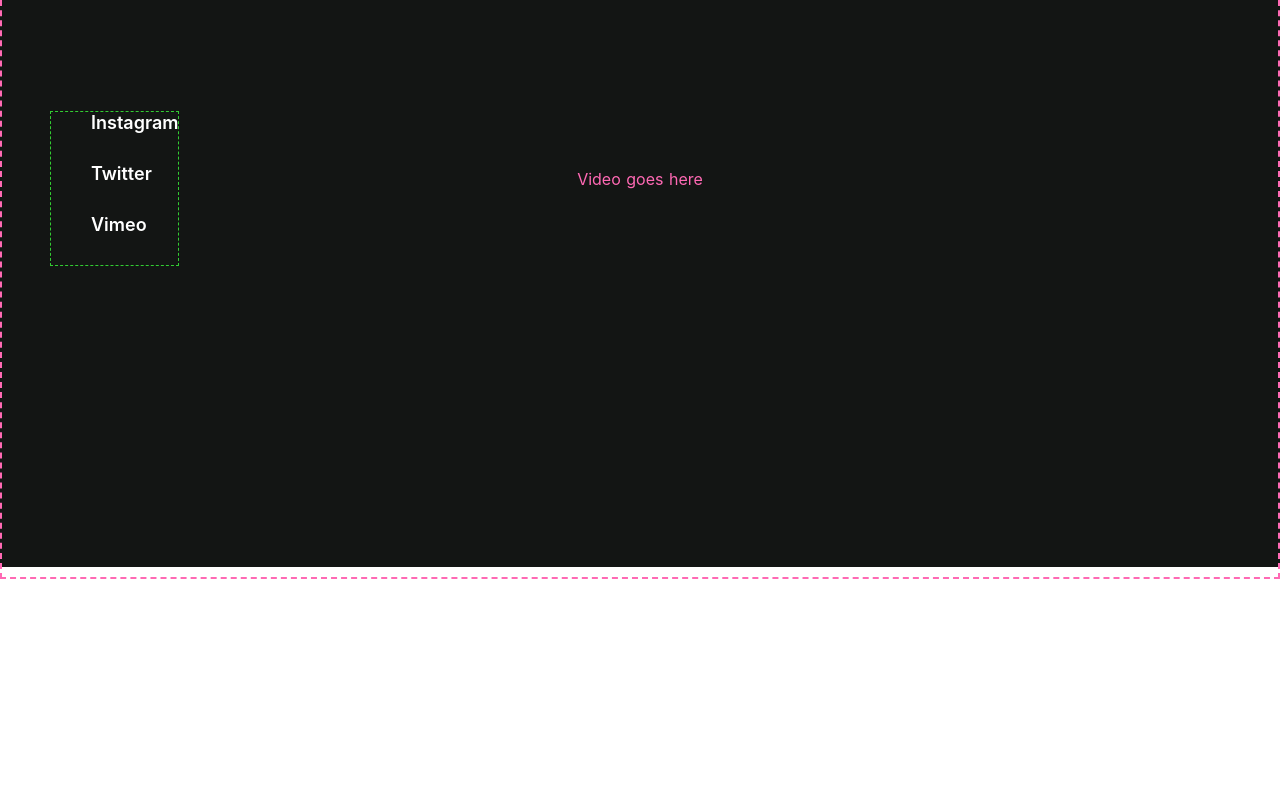
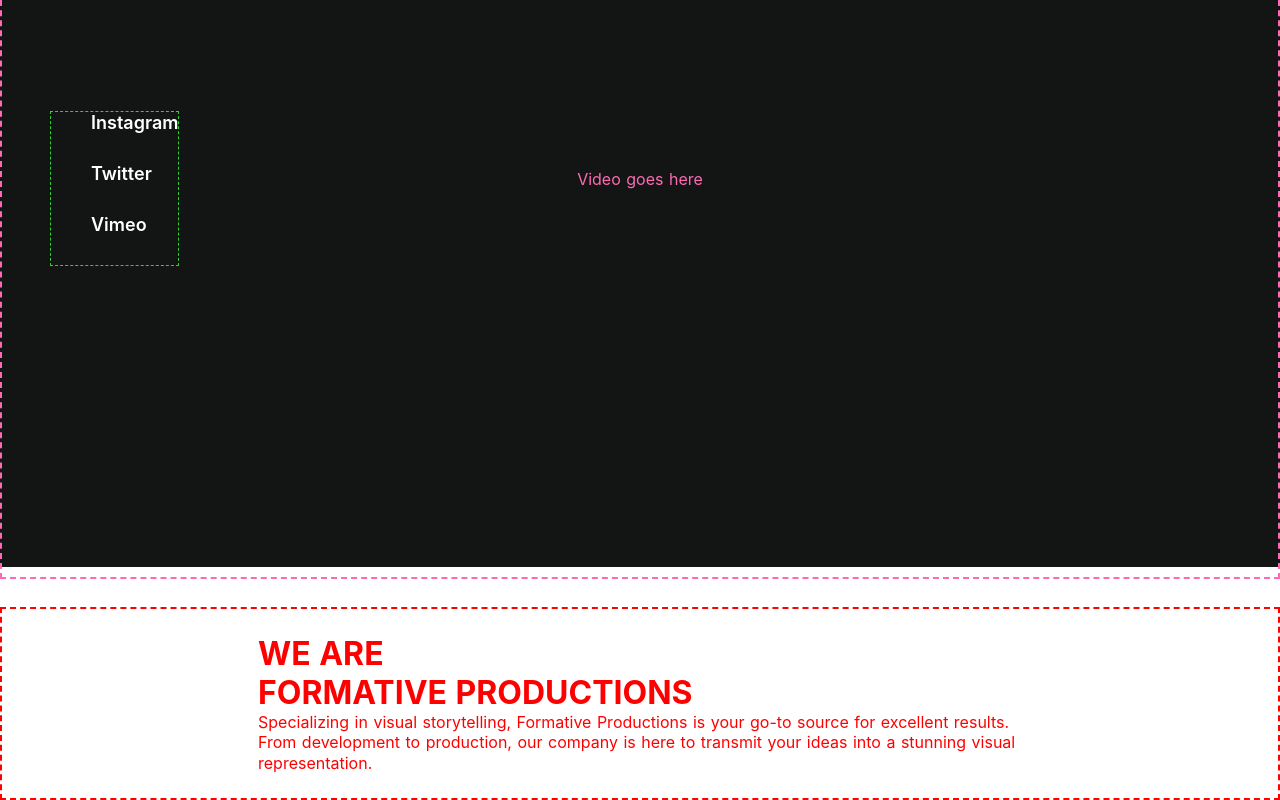
Before and after one commit to devNroses/formativeproductions, a Nuxt app: page / in a window 1280 px wide. Shown: the part 233-1033 px from the top of the page. Before the commit the page ends 812 px from the top, so only its background shows below. Built offline with nearby package versions, Linux system fonts and the light colour scheme.

Commit message:
Landing Page Elements and Section Component

```diff
--- a/components/header/index.vue
+++ b/components/header/index.vue
@@ -18,7 +18,7 @@
    display: flex;
    justify-content: space-between;
    padding: 0 50PX;
-   min-height: 60px;
+   height: 80px;
    position: sticky;
    top: 0;
    z-index: 1;
--- a/pages/index.vue
+++ b/pages/index.vue
@@ -14,6 +14,19 @@
       Video goes here
     </div>
   </div>
+
+  <div class="section">
+    <h1>WE ARE <br> FORMATIVE PRODUCTIONS</h1>
+    <p>
+      Specializing in visual storytelling, Formative Productions
+is your go-to source for excellent results. From development
+to production, our company is here to transmit your ideas
+into a stunning visual representation.
+
+    <a href="#">Learn More About Formative Productions</a>
+    </p>
+
+  </div>
   </div>
 </template>
 
@@ -28,6 +41,18 @@ export default Vue.extend({
 </script>
 
 <style lang="scss">
+html, body {
+  height: 100%;
+  width: 100%;
+}
+.container{
+  display: flex;
+  flex-direction: column;
+  margin: 0;
+  padding: 0;
+  top: 0;
+  left: 0;
+}
 a {
   color: white;
   font-size: 18px;
@@ -46,13 +71,11 @@ ul li {
   .landing{
     &-container{
       background: #131514;
-      position: absolute;
       padding: 0;
-      margin: 0;
-      top: 0;
-      left: 0;
-      width: 100%;
-      height: 100%;
+      margin-top: -80px;
+      margin-bottom: 40px;
+      height: 100vh;
+      width: 100vw;
     }
 
     &-video{
@@ -85,4 +108,12 @@ ul li {
       }
     }
   }
+
+  .section{
+    border: 2px dashed red;
+    display: flex;
+    flex-direction: column;
+    padding: 25px 20%;
+    color: red;
+  }
 </style>
```
